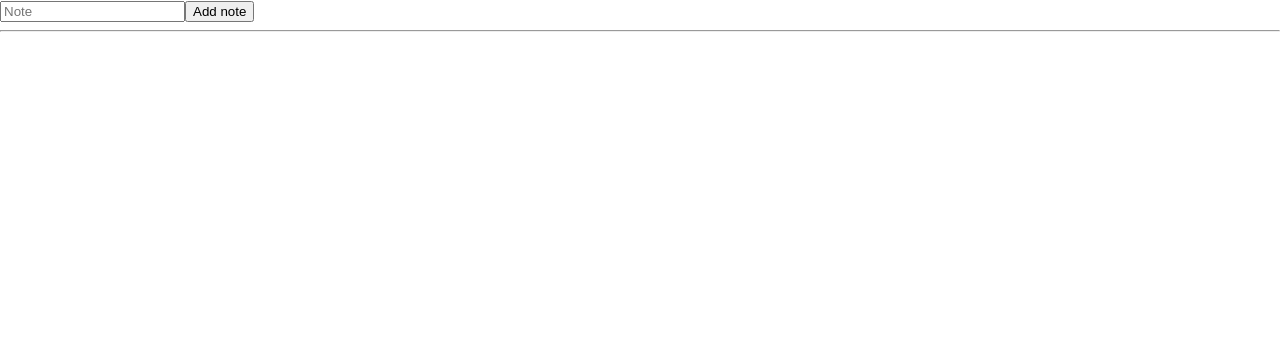
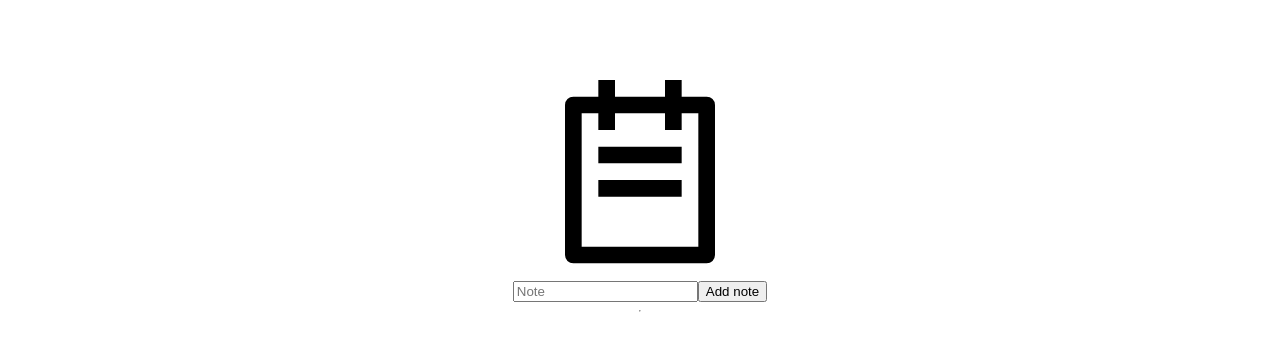
Before and after one commit to Smarsden007/note-taker, a React (Create React App) app: page / in a window 1280 px wide. Shown: the top 350 px of the page. Built offline with nearby package versions, Linux system fonts and the light colour scheme.

Commit message:
styling app

```diff
--- a/package.json
+++ b/package.json
@@ -14,9 +14,12 @@
     "@types/react-redux": "^7.1.24",
     "react": "^18.2.0",
     "react-dom": "^18.2.0",
+    "react-icons": "^4.4.0",
     "react-redux": "^8.0.2",
+    "react-router-dom": "^6.3.0",
     "react-scripts": "5.0.1",
     "redux": "^4.2.0",
+    "styled-components": "^5.3.5",
     "typescript": "^4.7.4",
     "web-vitals": "^2.1.4"
   },
--- a/src/App.tsx
+++ b/src/App.tsx
@@ -3,7 +3,9 @@ import { NewNoteInput } from "./NewNoteInput";
 import { useSelector, useDispatch } from "react-redux";
 import { NoteState } from "./notesReducer";
 import { addNote } from "./action";
-
+import { MasterContainer, NoteBox, SubContainer, List} from "./styles/NoteStyles";
+import { Container, Section } from "./globalStyles";
+import {RiTodoLine} from 'react-icons/ri'
 function App() {
   const notes = useSelector<NoteState, NoteState["notes"]>(
     (state) => state.notes
@@ -16,13 +18,21 @@ function App() {
 
   return (
     <>
+      <SubContainer>
+      <MasterContainer>
+      <RiTodoLine size={200}/>
       <NewNoteInput addNote={onAddNote} />
       <hr />
+
       <ul>
         {notes.map((note) => {
-          return <li key={note}>{note}</li>;
+          return <NoteBox><List key={note}>{note}</List></NoteBox>;
         })}
       </ul>
+
+
+      </MasterContainer>
+     </SubContainer>
     </>
   );
 }
--- /dev/null
+++ b/src/globalStyles.js
@@ -0,0 +1,144 @@
+import styled, { createGlobalStyle } from 'styled-components';
+import { Link } from "react-router-dom"
+const GlobalStyle = createGlobalStyle`
+  *{
+  margin: 0;
+  padding: 0;
+  font-family: 'Montserrat', sans-serif;
+  }
+`;
+<style>
+	@import url('https://fonts.googleapis.com/css2?family=Space+Mono&display=swap');
+</style>
+export const Container = styled.div`
+	width: 100%;
+	max-width: 1300px;
+	margin-right: auto;
+	margin-left: auto;
+	padding: 0;
+	@media screen and (max-width: 960px) {
+		padding: 0px;
+	}
+`;
+export const MainHeading = styled.h1`
+	font-size: clamp(2.3rem, 6vw, 4.5rem);
+	margin-bottom: 2rem;
+	font-family: Abril Fatface;
+	color: ${({ inverse }) => (inverse ? '$403ae3' : '#fff')};
+	width: 100%;
+	letter-spacing: 4px;
+	text-align: center;
+`;
+
+export const Heading = styled.h2`
+	font-size: clamp(1.3rem, 13vw, 3.1rem);
+	margin: ${({ margin }) => (margin ? margin : '')};
+	margin-bottom: ${({ mb }) => (mb ? mb : '')};
+	margin-top: ${({ mt }) => (mt ? mt : '')};
+	color: ${({ inverse }) => (inverse ? '$403ae3' : '#fff')};
+	letter-spacing: 0.4rem;
+	line-height: 1.06;
+	text-align: center;
+	width: ${({ width }) => (width ? width : '100%')};
+`;
+export const TextWrapper = styled.span`
+	color: ${({ color }) => (color ? color : '')};
+	font-size: ${({ size }) => (size ? size : '')};
+	font-weight: ${({ weight }) => (weight ? weight : '')};
+	letter-spacing: ${({ spacing }) => (spacing ? spacing : '')};
+	padding: ${({ padding }) => (padding ? padding : '')};
+	margin: ${({ margin }) => (margin ? margin : '')};
+	margin-bottom: ${({ mb }) => (mb ? mb : '')};
+	margin-top: ${({ mt }) => (mt ? mt : '')};
+`;
+export const Section = styled.section`
+	margin: ${({ margin }) => (margin ? margin : '')};
+	background: ${({ inverse }) => (inverse ? 'white' : 'white')};
+	position: ${({ position }) => (position ? position : '')};
+	width: ${({ width }) => (width ? width : 'auto')};
+	min-width: ${({ minWidth }) => (minWidth ? minWidth : 'auto')};
+	max-width: ${({ maxWidth }) => (maxWidth ? maxWidth : 'auto')};
+	height: ${({ height }) => (height ? height : 'auto')};
+	max-height: ${({ maxHeight }) => (maxHeight ? maxHeight : 'auto')};
+	min-height: ${({ minHeight }) => (minHeight ? minHeight : 'auto')};
+	@media screen and (max-width: 768px) {
+		padding: ${({ smPadding }) => (smPadding ? smPadding : '5px 0')};
+	}
+`;
+
+export const Row = styled.div`
+	display: flex;
+	justify-content: ${({ justify }) => (justify ? justify : '')};
+	align-items: ${({ align }) => (align ? align : '')};
+	gap: ${({ gap }) => (gap ? gap : '')};
+	padding: ${({ padding }) => (padding ? padding : '')};
+	margin: ${({ margin }) => (margin ? margin : '')};
+	position: ${({ position }) => (position ? position : '')};
+	width: ${({ width }) => (width ? width : 'auto')};
+	min-width: ${({ minWidth }) => (minWidth ? minWidth : 'auto')};
+	max-width: ${({ maxWidth }) => (maxWidth ? maxWidth : 'auto')};
+	height: ${({ height }) => (height ? height : 'auto')};
+	max-height: ${({ maxHeight }) => (maxHeight ? maxHeight : 'auto')};
+	min-height: ${({ minHeight }) => (minHeight ? minHeight : 'auto')};
+	flex-wrap: ${({ wrap }) => (wrap ? wrap : '')};
+`;
+
+export const Column = styled.div`
+	display: flex;
+	flex-direction: column;
+	justify-content: ${({ justify }) => (justify ? justify : '')};
+	align-items: ${({ align }) => (align ? align : '')};
+	gap: ${({ gap }) => (gap ? gap : '')};
+	padding: ${({ padding }) => (padding ? padding : '')};
+	margin: ${({ margin }) => (margin ? margin : '')};
+	position: ${({ position }) => (position ? position : '')};
+	width: ${({ width }) => (width ? width : 'auto')};
+	min-width: ${({ minWidth }) => (minWidth ? minWidth : 'auto')};
+	max-width: ${({ maxWidth }) => (maxWidth ? maxWidth : 'auto')};
+	height: ${({ height }) => (height ? height : 'auto')};
+	max-height: ${({ maxHeight }) => (maxHeight ? maxHeight : 'auto')};
+	min-height: ${({ minHeight }) => (minHeight ? minHeight : 'auto')};
+`;
+
+export const Button = styled.button`
+	border-radius: 4px;
+	background: none;
+	white-space: nowrap;
+	padding: 10px 20px;
+	font-size: 16px;
+	color: #fff;
+	outline: none;
+	border: 2px solid #fff;
+	cursor: pointer;
+	overflow: hidden;
+	position: relative;
+	&:before {
+		background: #fff;
+		content: '';
+		position: absolute;
+		top: 50%;
+		left: 50%;
+		transform: translate(-50%, -50%);
+		z-index: -1;
+		transition: all 0.6s ease;
+		width: 100%;
+		height: 0%;
+		transform: translate(-50%, -50%) rotate(45deg);
+	}
+	&:hover:before {
+		height: 500%;
+	}
+	&:hover {
+		color: black;
+	}
+`;
+
+export const NavLink = styled(Link)`
+    text-decoration: none;
+	color: ${({ inverse }) => (inverse ? '#000' : '#fff')};
+    padding: 1rem;
+	&:hover {
+		color: #c84c09;
+	}
+`
+export default GlobalStyle;
--- /dev/null
+++ b/src/styles/NoteStyles.js
@@ -0,0 +1,32 @@
+import styled from 'styled-components';
+
+
+
+export const NoteBox = styled.div`
+width: 70vw;
+height: auto;
+background-color: #333333;
+color: white;
+font-size: 2rem;
+padding: 2rem;
+margin: 2rem;
+border-radius: 10px;
+`
+
+export const MasterContainer = styled.div`
+display: flex;
+flex-direction: column;
+justify-content: center;
+align-items: center;
+padding: 5rem;
+
+`
+export const SubContainer = styled.div`
+display: flex;
+flex-direction: column;
+justify-content: center;
+`
+
+export const List = styled.li`
+    list-style: none;
+`
```
Also changed, not shown: 1 other file (tests, documents, lock files or other folders).
